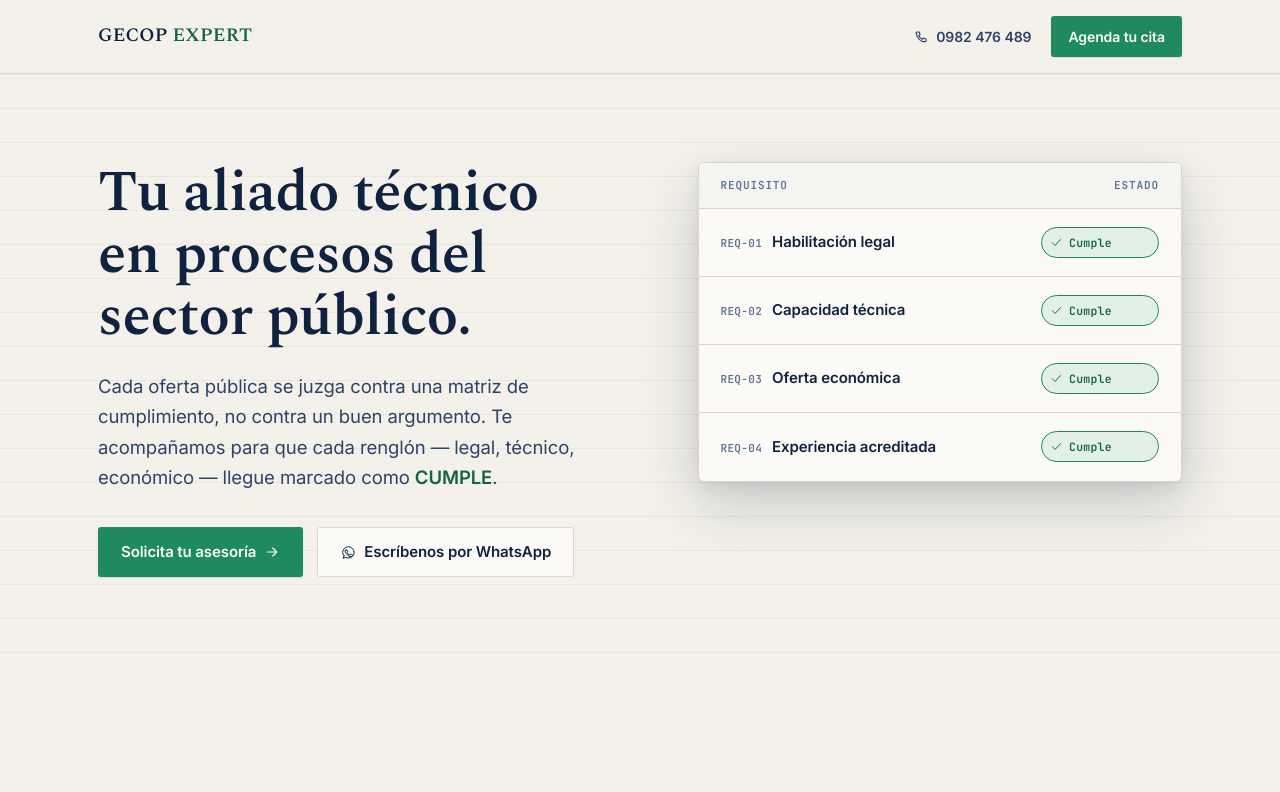
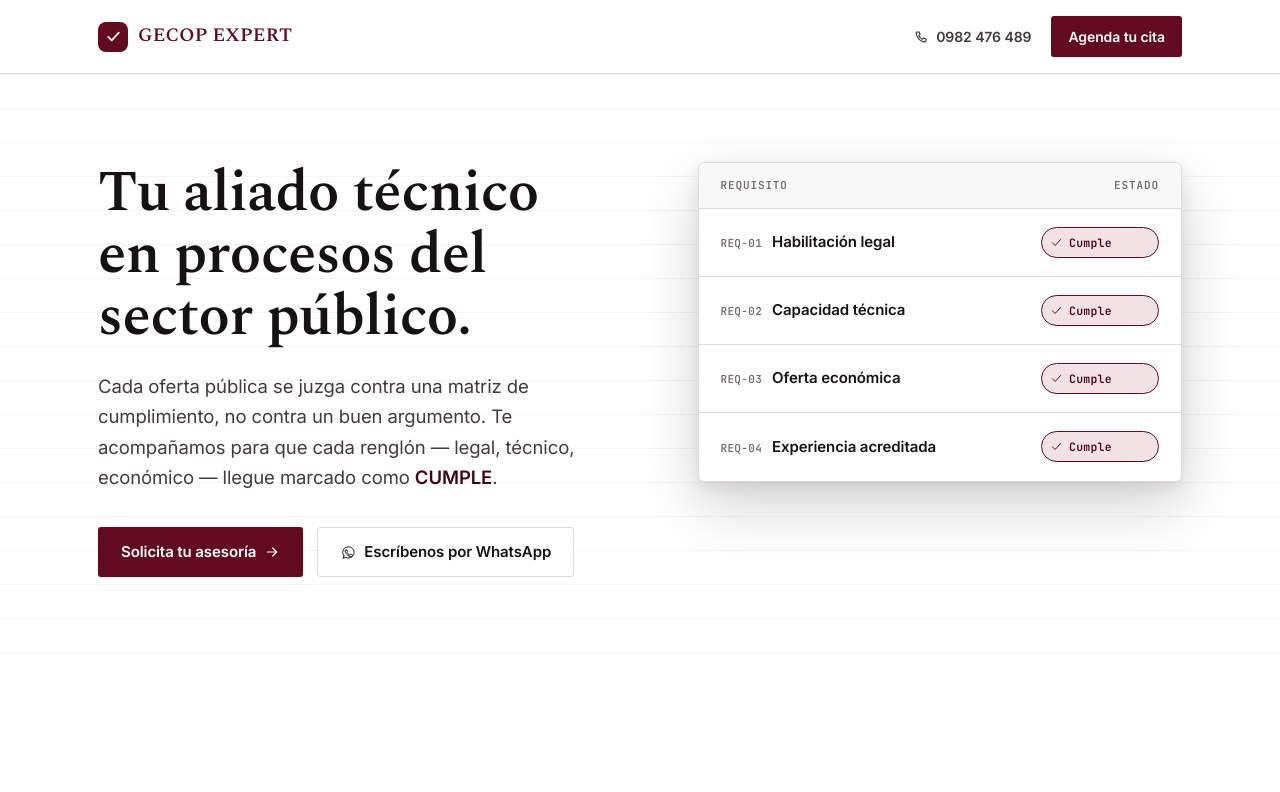
Before and after one commit to IONOS-HUB/geoexpert, a React (Vite) app: page / in a window 1280 px wide. Shown: the top 792 px of the page. Built offline with nearby package versions, Linux system fonts and the light colour scheme.

Commit message:
Refine brand identity in index.html and PRODUCT.md; update color scheme and logo details; enhance CSS for brand presentation; adjust App component structure for brand consistency.

```diff
--- a/src/App.css
+++ b/src/App.css
@@ -125,17 +125,40 @@
   padding-block: 16px;
 }
 
+.brand {
+  display: inline-flex;
+  align-items: center;
+  gap: 10px;
+}
+
+.brand-mark {
+  display: grid;
+  place-items: center;
+  flex: none;
+  width: 30px;
+  height: 30px;
+  border-radius: 8px;
+  background: var(--signal);
+}
+
+.brand-mark-icon {
+  width: 17px;
+  height: 17px;
+  color: var(--paper);
+  stroke-width: 2.25;
+}
+
 .wordmark {
   font-family: var(--font-display);
   font-weight: 600;
   font-size: 19px;
   letter-spacing: 0.01em;
-  color: var(--ink);
+  color: var(--signal);
 }
 
 .wordmark em {
-  font-style: italic;
-  color: var(--signal-dark);
+  font-style: normal;
+  color: var(--signal);
 }
 
 .header-nav {
@@ -620,7 +643,7 @@
 .form-error {
   font-size: 13.5px;
   font-weight: 600;
-  color: #a3311f;
+  color: var(--signal-dark);
 }
 
 .form-success {
--- a/src/App.tsx
+++ b/src/App.tsx
@@ -104,8 +104,13 @@ function App() {
 
       <header className="site-header">
         <div className="wrap site-header-inner">
-          <span className="wordmark">
-            GECOP <em>EXPERT</em>
+          <span className="brand">
+            <span className="brand-mark" aria-hidden="true">
+              <IconCheck className="brand-mark-icon" />
+            </span>
+            <span className="wordmark">
+              GECOP <em>EXPERT</em>
+            </span>
           </span>
           <nav className="header-nav" aria-label="Contacto rápido">
             <a className="header-phone" href="tel:+593982476489">
@@ -322,8 +327,13 @@ function App() {
       <footer className="site-footer">
         <div className="wrap footer-inner">
           <div className="footer-brand">
-            <span className="wordmark">
-              GECOP <em>EXPERT</em>
+            <span className="brand">
+              <span className="brand-mark" aria-hidden="true">
+                <IconCheck className="brand-mark-icon" />
+              </span>
+              <span className="wordmark">
+                GECOP <em>EXPERT</em>
+              </span>
             </span>
             <p>Tu aliado técnico en procesos del sector público.</p>
           </div>
--- a/src/index.css
+++ b/src/index.css
@@ -8,29 +8,29 @@
 @import '@fontsource/jetbrains-mono/600.css';
 
 :root {
-  /* Ink — authority: headings, nav, primary text */
-  --ink: #0f2340;
-  --ink-soft: #2c4468;
-  --ink-mute: #5c7091;
+  /* Ink — authority: headings, nav, primary text (near-black, not flat #000) */
+  --ink: #161213;
+  --ink-soft: #423b3c;
+  --ink-mute: #746b6c;
 
-  /* Paper — the ledger ground */
-  --paper: #f4f1ea;
-  --paper-raised: #fbfaf6;
-  --paper-line: #dbd6c8;
+  /* Paper — the ledger ground, true white */
+  --paper: #ffffff;
+  --paper-raised: #ffffff;
+  --paper-line: #ded9da;
 
-  /* Signal — cumple / success / primary action */
-  --signal: #1f8a5c;
-  --signal-dark: #146442;
-  --signal-bg: #e2f0e7;
+  /* Signal — brand maroon: cumple / success / primary action */
+  --signal: #620a20;
+  --signal-dark: #430516;
+  --signal-bg: #f2e2e5;
 
-  /* Amber — en proceso / secondary accent */
-  --amber: #a8631a;
-  --amber-dark: #7e4a12;
-  --amber-bg: #f3e6d3;
+  /* Amber — en proceso / pending: kept achromatic so maroon stays the one color */
+  --amber: #55494b;
+  --amber-dark: #332b2c;
+  --amber-bg: #eeeaea;
 
-  --shadow-sm: 0 1px 2px rgba(15, 35, 64, 0.08), 0 1px 1px rgba(15, 35, 64, 0.04);
-  --shadow-md: 0 8px 24px rgba(15, 35, 64, 0.12), 0 2px 8px rgba(15, 35, 64, 0.06);
-  --shadow-lg: 0 24px 60px rgba(15, 35, 64, 0.18), 0 6px 16px rgba(15, 35, 64, 0.08);
+  --shadow-sm: 0 1px 2px rgba(22, 18, 19, 0.08), 0 1px 1px rgba(22, 18, 19, 0.04);
+  --shadow-md: 0 8px 24px rgba(22, 18, 19, 0.12), 0 2px 8px rgba(22, 18, 19, 0.06);
+  --shadow-lg: 0 24px 60px rgba(22, 18, 19, 0.18), 0 6px 16px rgba(22, 18, 19, 0.08);
 
   --font-display: 'Spectral', 'Iowan Old Style', Georgia, serif;
   --font-body: 'Inter', system-ui, -apple-system, 'Segoe UI', sans-serif;
```
Also changed, not shown: index.html (+6 -4 lines), 1 other file (tests, documents, lock files or other folders).
